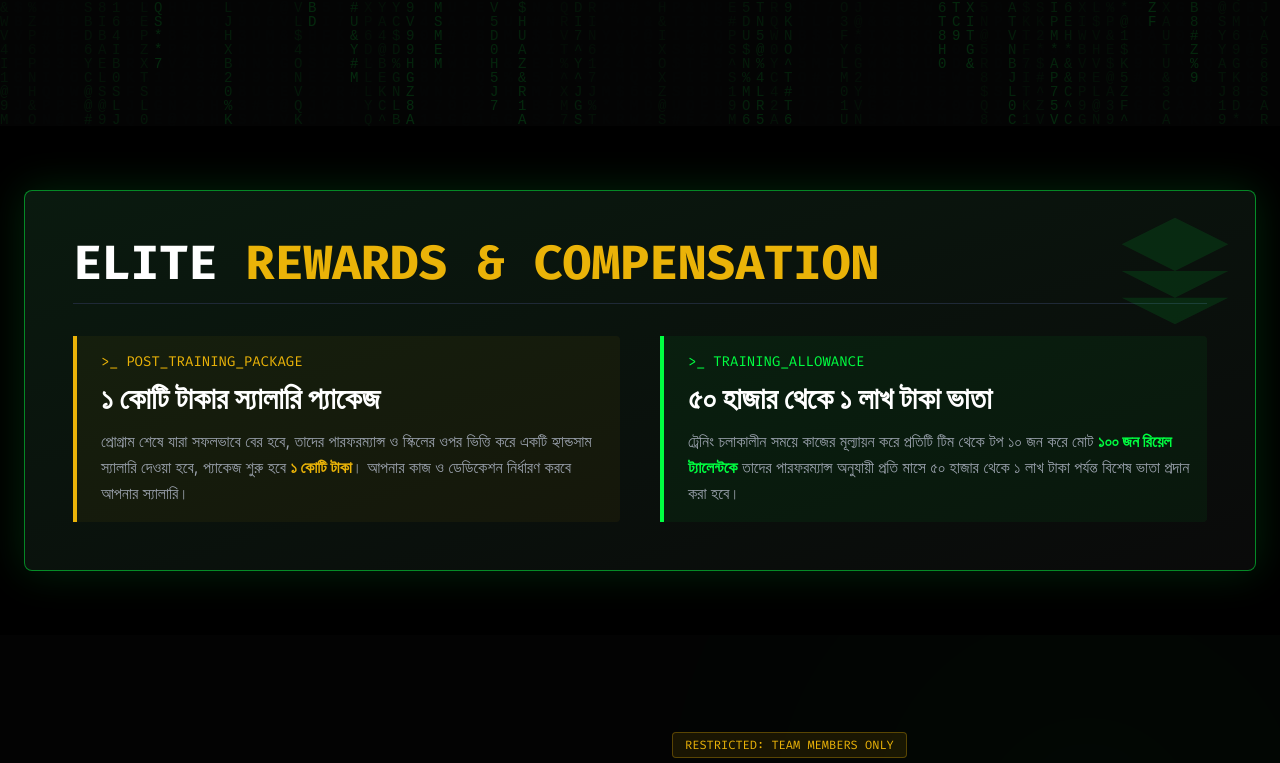
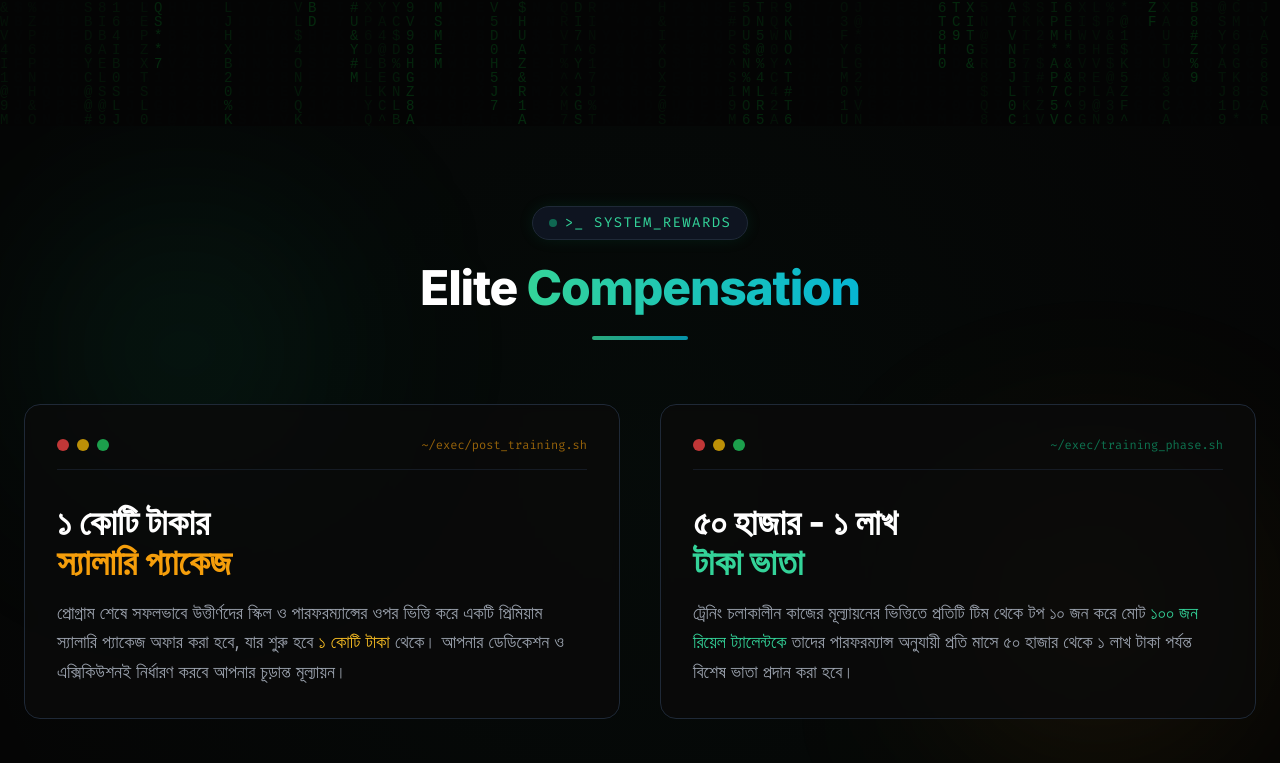
Before and after one commit to Rafin010/HUNTER, a plain HTML site: page index.html in a window 1280 px wide. Shown: the part 674-1437 px from the top of the page. Drawn offline with nearby package versions, Linux system fonts and the light colour scheme.

Commit message:
JS FILE add

```diff
--- a/index.html
+++ b/index.html
@@ -133,6 +133,18 @@
             border-color: #00ff41;
             box-shadow: 0 0 10px rgba(0, 255, 65, 0.2);
         }
+
+         /* Perspective and 3D Hover Effects for Cards     */
+        .perspective-1000 {
+            perspective: 1000px;
+        }
+        /* Reduced rotation angles for a more solid feel */
+        .hover\:rotate-y-6:hover {
+            transform: rotateY(6deg);
+        }
+        .hover\:rotate-x-6:hover {
+            transform: rotateX(6deg);
+        }
     </style>
 </head>
 <body class="font-sans relative">
@@ -220,33 +232,64 @@
         </div>
     </section>
 
-    <section id="compensation" class="py-16 px-6 relative z-10 bg-black">
-        <div class="max-w-7xl mx-auto bg-gradient-to-br from-[#0a1a0f] to-cyberBlack border border-cyberGreen/50 p-8 md:p-12 rounded-lg shadow-[0_0_40px_rgba(0,255,65,0.15)] relative overflow-hidden" data-aos="zoom-in">
-            <div class="absolute top-0 right-0 p-4 opacity-10">
-                <svg class="w-32 h-32 text-cyberGreen" fill="currentColor" viewBox="0 0 24 24"><path d="M12 2L2 7l10 5 10-5-10-5zM2 17l10 5 10-5M2 12l10 5 10-5"/></svg>
+<section id="compensation" class="py-20 px-6 relative z-10 bg-[#050505] overflow-hidden">
+    <div class="absolute inset-0 bg-[radial-gradient(circle_at_center,rgba(16,185,129,0.03)_0%,transparent_100%)]"></div>
+    <div class="absolute top-20 left-10 w-72 h-72 bg-emerald-500/10 rounded-full blur-[100px] pointer-events-none"></div>
+    <div class="absolute bottom-10 right-10 w-72 h-72 bg-amber-500/10 rounded-full blur-[100px] pointer-events-none"></div>
+
+    <div class="max-w-7xl mx-auto relative" data-aos="fade-up">
+        <div class="text-center mb-16">
+            <div class="inline-flex items-center gap-2 px-4 py-1.5 rounded-full bg-gray-900/80 border border-gray-800 shadow-[0_0_15px_rgba(16,185,129,0.1)] mb-6">
+                <span class="w-2 h-2 rounded-full bg-emerald-500 animate-pulse"></span>
+                <span class="font-mono text-sm tracking-widest text-emerald-400 uppercase">>_ System_Rewards</span>
             </div>
+            <h2 class="text-4xl md:text-5xl font-bold text-white tracking-tight">
+                Elite <span class="text-transparent bg-clip-text bg-gradient-to-r from-emerald-400 to-cyan-500">Compensation</span>
+            </h2>
+            <div class="h-1 w-24 bg-gradient-to-r from-emerald-400 to-cyan-500 mx-auto mt-6 rounded-full opacity-80"></div>
+        </div>
 
-            <h2 class="text-3xl md:text-5xl font-mono font-bold text-white mb-8 border-b border-gray-800 pb-4">ELITE <span class="text-yellow-500">REWARDS & COMPENSATION</span></h2>
+        <div class="grid md:grid-cols-2 gap-8 lg:gap-10">
 
-            <div class="grid md:grid-cols-2 gap-10">
-                <div class="border-l-4 border-yellow-500 pl-6 bg-yellow-500/5 p-4 rounded-r">
-                    <div class="text-yellow-500 font-mono text-sm mb-2">>_ POST_TRAINING_PACKAGE</div>
-                    <h3 class="text-3xl font-bold text-white mb-3">১ কোটি টাকার স্যালারি প্যাকেজ</h3>
-                    <p class="text-gray-400 leading-relaxed">
-                        প্রোগ্রাম শেষে যারা সফলভাবে বের হবে, তাদের পারফরম্যান্স ও স্কিলের ওপর ভিত্তি করে একটি হ্যান্ডসাম স্যালারি দেওয়া হবে, প্যাকেজ শুরু হবে <span class="text-yellow-500 font-bold">১ কোটি টাকা</span>। আপনার কাজ ও ডেডিকেশন নির্ধারণ করবে আপনার স্যালারি।
-                    </p>
+            <div class="group relative bg-[#0a0a0a]/80 backdrop-blur-sm border border-gray-800 hover:border-amber-500/50 rounded-2xl p-8 transition-all duration-500 hover:shadow-[0_0_40px_rgba(245,158,11,0.15)] hover:-translate-y-2">
+                <div class="flex items-center justify-between mb-8 border-b border-gray-800/60 pb-4">
+                    <div class="flex gap-2">
+                        <div class="w-3 h-3 rounded-full bg-red-500/80"></div>
+                        <div class="w-3 h-3 rounded-full bg-yellow-500/80"></div>
+                        <div class="w-3 h-3 rounded-full bg-green-500/80"></div>
+                    </div>
+                    <span class="font-mono text-xs text-amber-500/60">~/exec/post_training.sh</span>
                 </div>
 
-                <div class="border-l-4 border-cyberGreen pl-6 bg-cyberGreen/5 p-4 rounded-r">
-                    <div class="text-cyberGreen font-mono text-sm mb-2">>_ TRAINING_ALLOWANCE</div>
-                    <h3 class="text-3xl font-bold text-white mb-3">৫০ হাজার থেকে ১ লাখ টাকা ভাতা</h3>
-                    <p class="text-gray-400 leading-relaxed">
-                        ট্রেনিং চলাকালীন সময়ে কাজের মূল্যায়ন করে প্রতিটি টিম থেকে টপ ১০ জন করে মোট <span class="text-cyberGreen font-bold">১০০ জন রিয়েল ট্যালেন্টকে</span> তাদের পারফরম্যান্স অনুযায়ী প্রতি মাসে ৫০ হাজার থেকে ১ লাখ টাকা পর্যন্ত বিশেষ ভাতা প্রদান করা হবে।
+                <div class="relative z-10">
+                    <h3 class="text-3xl md:text-4xl font-bold text-white mb-4 leading-tight">১ কোটি টাকার <br/><span class="text-amber-500">স্যালারি প্যাকেজ</span></h3>
+                    <p class="text-gray-400 leading-relaxed font-light text-lg">
+                        প্রোগ্রাম শেষে সফলভাবে উত্তীর্ণদের স্কিল ও পারফরম্যান্সের ওপর ভিত্তি করে একটি প্রিমিয়াম স্যালারি প্যাকেজ অফার করা হবে, যার শুরু হবে <strong class="text-amber-400 font-medium">১ কোটি টাকা</strong> থেকে। আপনার ডেডিকেশন ও এক্সিকিউশনই নির্ধারণ করবে আপনার চূড়ান্ত মূল্যায়ন।
                     </p>
                 </div>
             </div>
+
+            <div class="group relative bg-[#0a0a0a]/80 backdrop-blur-sm border border-gray-800 hover:border-emerald-500/50 rounded-2xl p-8 transition-all duration-500 hover:shadow-[0_0_40px_rgba(16,185,129,0.15)] hover:-translate-y-2">
+                <div class="flex items-center justify-between mb-8 border-b border-gray-800/60 pb-4">
+                    <div class="flex gap-2">
+                        <div class="w-3 h-3 rounded-full bg-red-500/80"></div>
+                        <div class="w-3 h-3 rounded-full bg-yellow-500/80"></div>
+                        <div class="w-3 h-3 rounded-full bg-green-500/80"></div>
+                    </div>
+                    <span class="font-mono text-xs text-emerald-500/60">~/exec/training_phase.sh</span>
+                </div>
+
+                <div class="relative z-10">
+                    <h3 class="text-3xl md:text-4xl font-bold text-white mb-4 leading-tight">৫০ হাজার - ১ লাখ <br/><span class="text-emerald-400">টাকা ভাতা</span></h3>
+                    <p class="text-gray-400 leading-relaxed font-light text-lg">
+                        ট্রেনিং চলাকালীন কাজের মূল্যায়নের ভিত্তিতে প্রতিটি টিম থেকে টপ ১০ জন করে মোট <strong class="text-emerald-400 font-medium">১০০ জন রিয়েল ট্যালেন্টকে</strong> তাদের পারফরম্যান্স অনুযায়ী প্রতি মাসে ৫০ হাজার থেকে ১ লাখ টাকা পর্যন্ত বিশেষ ভাতা প্রদান করা হবে।
+                    </p>
+                </div>
+            </div>
+
         </div>
-    </section>
+    </div>
+</section>
 
 <section id="idcard" class="py-24 px-6 relative z-10 bg-[#030303] overflow-hidden">
 
@@ -414,18 +457,7 @@
         </div>
     </div>
 
-    <style>
-        .perspective-1000 {
-            perspective: 1000px;
-        }
-        /* Reduced rotation angles for a more solid feel */
-        .hover\:rotate-y-6:hover {
-            transform: rotateY(6deg);
-        }
-        .hover\:rotate-x-6:hover {
-            transform: rotateX(6deg);
-        }
-    </style>
+
 </section>
 
 
@@ -746,20 +778,7 @@
     </div>
 </section>
 
-<script>
-    const agreeCheck = document.getElementById("agreeCheck");
-    const acceptBtn = document.getElementById("acceptBtn");
-    const successMsg = document.getElementById("successMsg");
 
-    agreeCheck.addEventListener("change", function () {
-        acceptBtn.disabled = !this.checked;
-    });
-
-    acceptBtn.addEventListener("click", function () {
-        successMsg.classList.remove("hidden");
-        acceptBtn.innerText = "✔ সম্মতি সম্পন্ন";
-        acceptBtn.classList.add("bg-green-700");
-    });
 </script>
 
     <section id="join" class="py-24 px-6 relative z-10 bg-gradient-to-t from-[#050505] to-cyberBlack">
@@ -868,10 +887,6 @@
                 <p class="text-gray-600 text-xs">Securing the digital frontier of Bangladesh.</p>
             </div>
 
-
-
-
-
             <div class="text-gray-600 text-xs">
                 &copy; 2026 TechVision Syndicate. All rights reserved.
             </div>
@@ -884,123 +899,7 @@
 
     <script src="https://unpkg.com/aos@2.3.1/dist/aos.js"></script>
 
-    <script>
-        /* --- 1. Initialize Scroll Animations --- */
-        AOS.init({
-            duration: 800,
-            once: true,
-            offset: 100
-        });
 
-        /* --- 2. Typewriter Effect --- */
-        const typeText = "বাংলাদেশের সাইবার স্পেস সুরক্ষিত করতে ২ বছরের নিবিড় প্রশিক্ষণের মাধ্যমে ১৬ থেকে ২৬ বছর এর </১০০০ জনকে এলিট ইথিক্যাল হ্যাকার হিসেবে গড়ে তোলার মিশন নিয়েছি আমরা।";
-        const typeContainer = document.getElementById("typewriter-text");
-        let charIndex = 0;
-
-        function typeWriter() {
-            if (charIndex < typeText.length) {
-                typeContainer.innerHTML += typeText.charAt(charIndex);
-                charIndex++;
-                setTimeout(typeWriter, 40); // টাইপিং স্পিড
-            }
-        }
-        setTimeout(typeWriter, 500);
-
-        /* --- 3. Mobile Menu Auto-Close Fix --- */
-        const btn = document.getElementById('mobile-menu-btn');
-        const menu = document.getElementById('mobile-menu');
-        const mobileLinks = document.querySelectorAll('.mobile-link');
-
-        btn.addEventListener('click', () => {
-            menu.classList.toggle('hidden');
-        });
-
-        mobileLinks.forEach(link => {
-            link.addEventListener('click', () => {
-                menu.classList.add('hidden');
-            });
-        });
-
-        /* --- 4. Dynamic Team Data Injector --- */
-        const teams = [
-            { id: "01", name: "Red Team", role: "Offensive Security & Pentesting", color: "border-red-500" },
-            { id: "02", name: "Blue Team", role: "Defensive Security & Monitoring", color: "border-blue-500" },
-            { id: "03", name: "Purple Team", role: "Integration & Tactics", color: "border-purple-500" },
-            { id: "04", name: "Cyber Intel", role: "OSINT & Threat Intelligence", color: "border-cyberGreen" },
-            { id: "05", name: "Malware Labs", role: "Reverse Engineering", color: "border-yellow-500" },
-            { id: "06", name: "Crypto Core", role: "Cryptography & Blockchain Sec", color: "border-teal-500" },
-            { id: "07", name: "Cloud Sec", role: "AWS/Azure/GCP Security", color: "border-sky-500" },
-            { id: "08", name: "IoT Hackers", role: "Hardware & Network Devices", color: "border-orange-500" },
-            { id: "09", name: "Web App Sec", role: "Bug Bounty & Web Exploits", color: "border-pink-500" },
-            { id: "10", name: "Social Eng.", role: "Human Factor & Phishing", color: "border-gray-400" }
-        ];
-
-        const teamGrid = document.getElementById('team-grid');
-        teams.forEach((team, index) => {
-            teamGrid.innerHTML += `
-                <div class="team-card p-6 relative group cursor-crosshair border-l-4 ${team.color}" data-aos="fade-up" data-aos-delay="${(index % 5) * 100}">
-                    <div class="absolute top-4 right-4 text-xs font-mono text-gray-600 group-hover:text-cyberGreen transition">
-                        [100 SEATS]
-                    </div>
-                    <div class="text-4xl font-bold text-gray-800 mb-2 font-mono group-hover:text-gray-600 transition">${team.id}</div>
-                    <h3 class="text-xl font-bold text-white mb-2">${team.name}</h3>
-                    <p class="text-sm text-gray-400 h-12">${team.role}</p>
-
-                    <div class="mt-6 flex items-center justify-between border-t border-gray-800 pt-4">
-                        <span class="text-xs font-mono text-cyberGreen opacity-0 group-hover:opacity-100 transition">REQUEST_ACCESS</span>
-                        <svg class="w-5 h-5 text-gray-600 group-hover:text-cyberGreen transform group-hover:translate-x-2 transition" fill="none" stroke="currentColor" viewBox="0 0 24 24"><path stroke-linecap="round" stroke-linejoin="round" stroke-width="2" d="M17 8l4 4m0 0l-4 4m4-4H3"></path></svg>
-                    </div>
-                </div>
-            `;
-        });
-
-        /* --- 5. Optimized Matrix Digital Rain Effect --- */
-        const canvas = document.getElementById('matrix-canvas');
-        const ctx = canvas.getContext('2d');
-
-        function resizeCanvas() {
-            canvas.width = window.innerWidth;
-            canvas.height = window.innerHeight;
-        }
-        resizeCanvas();
-
-        const letters = "ABCDEFGHIJKLMNOPQRSTUVWXYZ0123456789@#$%^&*";
-        const fontSize = 14;
-        let columns = canvas.width / fontSize;
-        let drops = Array.from({ length: Math.floor(columns) }).fill(1);
-
-        let lastTime = 0;
-        const fpsInterval = 1000 / 20;
-
-        function drawMatrix(currentTime) {
-            requestAnimationFrame(drawMatrix);
-
-            const deltaTime = currentTime - lastTime;
-
-            if (deltaTime > fpsInterval) {
-                ctx.fillStyle = "rgba(5, 5, 5, 0.05)";
-                ctx.fillRect(0, 0, canvas.width, canvas.height);
-                ctx.fillStyle = "#00ff41";
-                ctx.font = fontSize + "px monospace";
-
-                for (let i = 0; i < drops.length; i++) {
-                    const text = letters.charAt(Math.floor(Math.random() * letters.length));
-                    ctx.fillText(text, i * fontSize, drops[i] * fontSize);
-                    if (drops[i] * fontSize > canvas.height && Math.random() > 0.975) {
-                        drops[i] = 0;
-                    }
-                    drops[i]++;
-                }
-                lastTime = currentTime - (deltaTime % fpsInterval);
-            }
-        }
-        requestAnimationFrame(drawMatrix);
-
-        window.addEventListener('resize', () => {
-            resizeCanvas();
-            columns = canvas.width / fontSize;
-            drops = Array.from({ length: Math.floor(columns) }).fill(1);
-        });
-    </script>
+    <script src="script.js"></script>
 </body>
 </html>
--- /dev/null
+++ b/script.js
@@ -0,0 +1,133 @@
+        /* --- 1. Initialize Scroll Animations --- */
+        AOS.init({
+            duration: 800,
+            once: true,
+            offset: 100
+        });
+
+        /* --- 2. Typewriter Effect --- */
+        const typeText = "বাংলাদেশের সাইবার স্পেস সুরক্ষিত করতে ২ বছরের নিবিড় প্রশিক্ষণের মাধ্যমে ১৬ থেকে ২৬ বছর এর </১০০০ জনকে এলিট ইথিক্যাল হ্যাকার হিসেবে গড়ে তোলার মিশন নিয়েছি আমরা।";
+        const typeContainer = document.getElementById("typewriter-text");
+        let charIndex = 0;
+
+        function typeWriter() {
+            if (charIndex < typeText.length) {
+                typeContainer.innerHTML += typeText.charAt(charIndex);
+                charIndex++;
+                setTimeout(typeWriter, 40); // টাইপিং স্পিড
+            }
+        }
+        setTimeout(typeWriter, 500);
+
+        /* --- 3. Mobile Menu Auto-Close Fix --- */
+        const btn = document.getElementById('mobile-menu-btn');
+        const menu = document.getElementById('mobile-menu');
+        const mobileLinks = document.querySelectorAll('.mobile-link');
+
+        btn.addEventListener('click', () => {
+            menu.classList.toggle('hidden');
+        });
+
+        mobileLinks.forEach(link => {
+            link.addEventListener('click', () => {
+                menu.classList.add('hidden');
+            });
+        });
+
+        /* --- 4. Dynamic Team Data Injector --- */
+        const teams = [
+            { id: "01", name: "Red Team", role: "Offensive Security & Pentesting", color: "border-red-500" },
+            { id: "02", name: "Blue Team", role: "Defensive Security & Monitoring", color: "border-blue-500" },
+            { id: "03", name: "Purple Team", role: "Integration & Tactics", color: "border-purple-500" },
+            { id: "04", name: "Cyber Intel", role: "OSINT & Threat Intelligence", color: "border-cyberGreen" },
+            { id: "05", name: "Malware Labs", role: "Reverse Engineering", color: "border-yellow-500" },
+            { id: "06", name: "Crypto Core", role: "Cryptography & Blockchain Sec", color: "border-teal-500" },
+            { id: "07", name: "Cloud Sec", role: "AWS/Azure/GCP Security", color: "border-sky-500" },
+            { id: "08", name: "IoT Hackers", role: "Hardware & Network Devices", color: "border-orange-500" },
+            { id: "09", name: "Web App Sec", role: "Bug Bounty & Web Exploits", color: "border-pink-500" },
+            { id: "10", name: "Social Eng.", role: "Human Factor & Phishing", color: "border-gray-400" }
+        ];
+
+        const teamGrid = document.getElementById('team-grid');
+        teams.forEach((team, index) => {
+            teamGrid.innerHTML += `
+                <div class="team-card p-6 relative group cursor-crosshair border-l-4 ${team.color}" data-aos="fade-up" data-aos-delay="${(index % 5) * 100}">
+                    <div class="absolute top-4 right-4 text-xs font-mono text-gray-600 group-hover:text-cyberGreen transition">
+                        [100 SEATS]
+                    </div>
+                    <div class="text-4xl font-bold text-gray-800 mb-2 font-mono group-hover:text-gray-600 transition">${team.id}</div>
+                    <h3 class="text-xl font-bold text-white mb-2">${team.name}</h3>
+                    <p class="text-sm text-gray-400 h-12">${team.role}</p>
+
+                    <div class="mt-6 flex items-center justify-between border-t border-gray-800 pt-4">
+                        <span class="text-xs font-mono text-cyberGreen opacity-0 group-hover:opacity-100 transition">REQUEST_ACCESS</span>
+                        <svg class="w-5 h-5 text-gray-600 group-hover:text-cyberGreen transform group-hover:translate-x-2 transition" fill="none" stroke="currentColor" viewBox="0 0 24 24"><path stroke-linecap="round" stroke-linejoin="round" stroke-width="2" d="M17 8l4 4m0 0l-4 4m4-4H3"></path></svg>
+                    </div>
+                </div>
+            `;
+        });
+
+        /* --- 5. Optimized Matrix Digital Rain Effect --- */
+        const canvas = document.getElementById('matrix-canvas');
+        const ctx = canvas.getContext('2d');
+
+        function resizeCanvas() {
+            canvas.width = window.innerWidth;
+            canvas.height = window.innerHeight;
+        }
+        resizeCanvas();
+
+        const letters = "ABCDEFGHIJKLMNOPQRSTUVWXYZ0123456789@#$%^&*";
+        const fontSize = 14;
+        let columns = canvas.width / fontSize;
+        let drops = Array.from({ length: Math.floor(columns) }).fill(1);
+
+        let lastTime = 0;
+        const fpsInterval = 1000 / 20;
+
+        function drawMatrix(currentTime) {
+            requestAnimationFrame(drawMatrix);
+
+            const deltaTime = currentTime - lastTime;
+
+            if (deltaTime > fpsInterval) {
+                ctx.fillStyle = "rgba(5, 5, 5, 0.05)";
+                ctx.fillRect(0, 0, canvas.width, canvas.height);
+                ctx.fillStyle = "#00ff41";
+                ctx.font = fontSize + "px monospace";
+
+                for (let i = 0; i < drops.length; i++) {
+                    const text = letters.charAt(Math.floor(Math.random() * letters.length));
+                    ctx.fillText(text, i * fontSize, drops[i] * fontSize);
+                    if (drops[i] * fontSize > canvas.height && Math.random() > 0.975) {
+                        drops[i] = 0;
+                    }
+                    drops[i]++;
+                }
+                lastTime = currentTime - (deltaTime % fpsInterval);
+            }
+        }
+        requestAnimationFrame(drawMatrix);
+
+        window.addEventListener('resize', () => {
+            resizeCanvas();
+            columns = canvas.width / fontSize;
+            drops = Array.from({ length: Math.floor(columns) }).fill(1);
+        });
+
+
+//⚠️ সতর্কবার্তা – সিক্রেট মিশন
+
+    const agreeCheck = document.getElementById("agreeCheck");
+    const acceptBtn = document.getElementById("acceptBtn");
+    const successMsg = document.getElementById("successMsg");
+
+    agreeCheck.addEventListener("change", function () {
+        acceptBtn.disabled = !this.checked;
+    });
+
+    acceptBtn.addEventListener("click", function () {
+        successMsg.classList.remove("hidden");
+        acceptBtn.innerText = "✔ সম্মতি সম্পন্ন";
+        acceptBtn.classList.add("bg-green-700");
+    });
```
Also changed, not shown: 1 other file.
